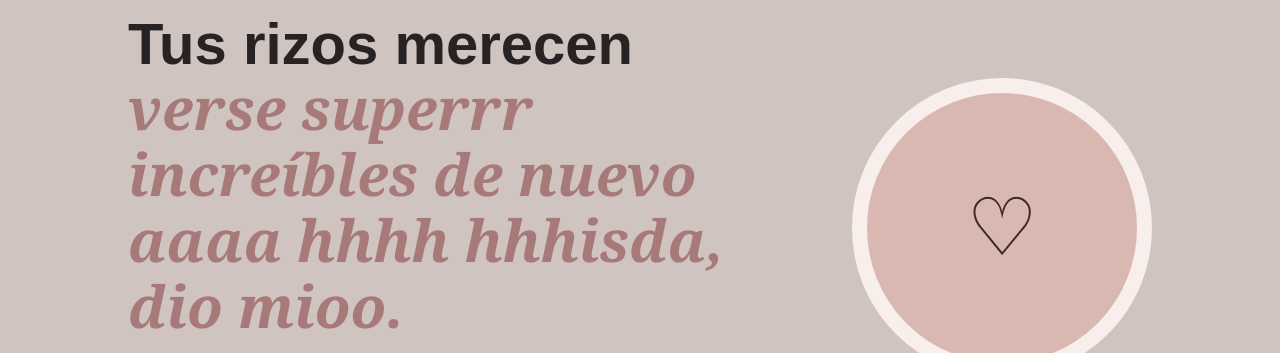
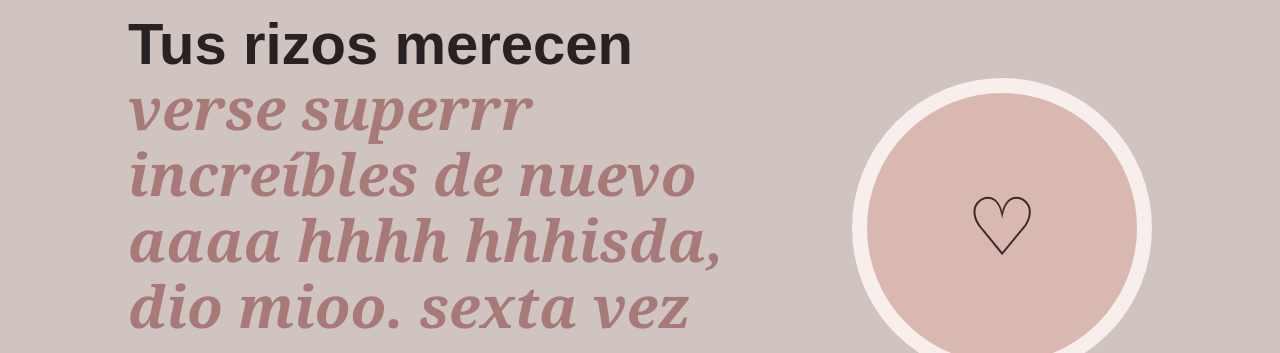
Before and after one commit to blancoyabenny-lang/Salonderizos2, a plain HTML site: page index.html in a window 1280 px wide. Shown: the part 207-560 px from the top of the page. Drawn offline with Linux system fonts and the light colour scheme; files that its build step writes are made by us from their sources.

Commit message:
10-11-2026, cambio en el titulo

```diff
--- a/index.html
+++ b/index.html
@@ -137,9 +137,8 @@
 
                 <h1>
                     Tus rizos merecen
-                    <em>verse superrr increíbles de nuevo aaaa hhhh hhhisda, dio mioo.</em>
-                </h1>
-
+                    <em>verse superrr increíbles de nuevo aaaa hhhh hhhisda, dio mioo. sexta vez</em>
+                </h1
 
                 <!-- Descripción del salón -->
 
```
